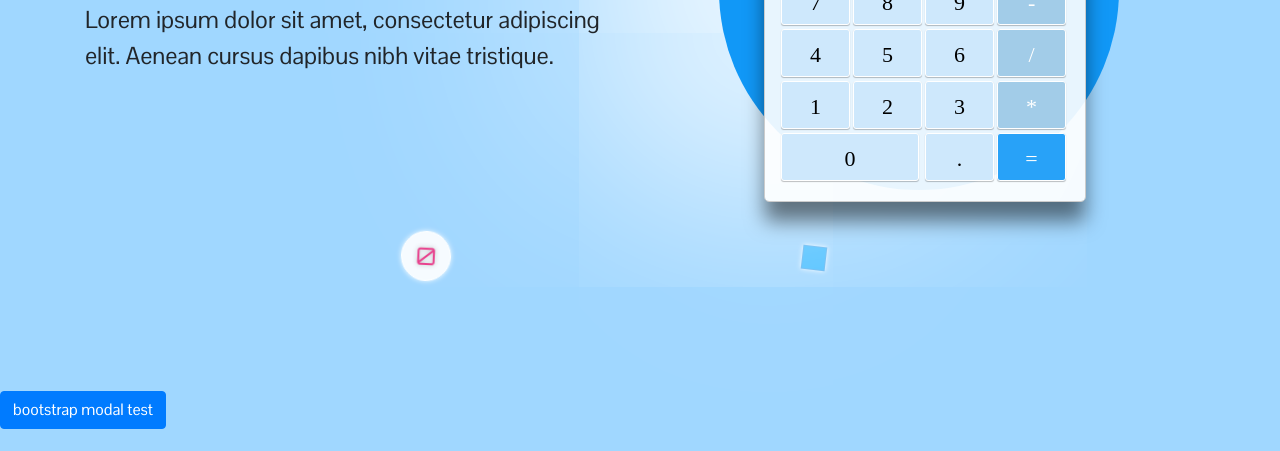
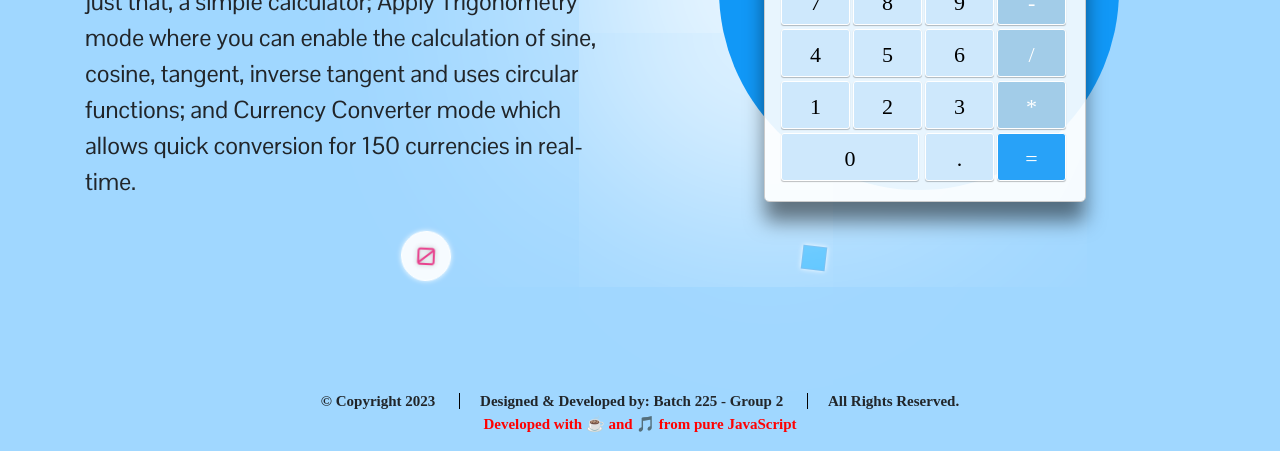
Before and after one commit to RubyRubz/CALC_PROJECT, a plain HTML site: page index.html in a window 1280 px wide. Shown: the part 476-927 px from the top of the page. Before the commit the page ends 905 px from the top, so only its background shows below. Drawn offline with nearby package versions, Linux system fonts and the light colour scheme; a web font is replaced by a local one.

Commit message:
added web content

```diff
--- a/asset_builder/css/common/_global.scss
+++ b/asset_builder/css/common/_global.scss
@@ -83,3 +83,24 @@ h6 {
     animation: .25s ease 0s 1 pulse;
   }
 }
+
+footer {
+  text-align: center;
+  font-family: 'Stint Ultra Expanded', serif;
+  font-size: 15px;
+  font-weight: bold;
+
+  p {
+    color: red;
+  }
+
+  span {
+    border-right: 1px solid black;
+    padding-left: 20px;
+    padding-right: 20px;
+
+    &:nth-of-type(3) {
+      border-right: 0;
+    }
+  }
+}
--- a/index.html
+++ b/index.html
@@ -3,7 +3,7 @@
 <head>
     <meta charset="utf-8">
     <meta name="viewport" content="width=device-width, initial-scale=1">
-    <title>YOOOOOOOOOOO!!!!!</title>
+    <title>Simple Calculator</title>
     <link rel="icon" type="image/x-icon" href="./dist/images/favicon.png">
 		<link rel="stylesheet" href="https://cdnjs.cloudflare.com/ajax/libs/animate.css/4.1.1/animate.min.css" integrity="sha512-c42qTSw/wPZ3/5LBzD+Bw5f7bSF2oxou6wEb+I/lqeaKV5FDIfMvvRp772y4jcJLKuGUOpbJMdg/BTl50fJYAw==" crossorigin="anonymous" referrerpolicy="no-referrer" />
     <link rel="stylesheet" type="text/css" href="./dist/css/style.min.css">
@@ -14,10 +14,10 @@
 <div class="container">
 	<div class="row" id="blue_row">
 		<div class="col-md-6 col-12 d-flex flex-column justify-content-center" id="left-side">
-			<h4 class="d-inline-block p-2 rounded align-self-start">Batch 225</h4>
+			<h4 class="d-inline-block p-2 rounded align-self-start">Batch 225 - Group 2</h4>
 			<h1>Simple Calculator</h1>
 
-			<p class="mt-2">Lorem ipsum dolor sit amet, consectetur adipiscing elit. Aenean cursus dapibus nibh vitae tristique.</p>
+			<p class="mt-2">A web-based calculator that doesn't skimp on simplicity or functionality. It has the basic operations and can be put in either mode: Simple Mode which is just that, a simple calculator; Apply Trigonometry mode where you can enable the calculation of sine, cosine, tangent, inverse tangent and uses circular functions; and Currency Converter mode which allows quick conversion for 150 currencies in real-time.</p>
 		</div>
 
 		<div class="col-md-6 col-12 d-flex flex-column justify-content-center align-items-center" id="right-side">
@@ -403,11 +403,11 @@
 </div>
 
 <!-- Button trigger modal -->
-<button type="button" class="btn btn-primary" data-toggle="modal" data-target="#exampleModal">
+<!-- <button type="button" class="btn btn-primary" data-toggle="modal" data-target="#exampleModal">
   bootstrap modal test
 </button>
 
-<!-- Modal -->
+
 <div class="modal fade" id="exampleModal" tabindex="-1" role="dialog" aria-labelledby="exampleModalLabel" aria-hidden="true">
   <div class="modal-dialog" role="document">
     <div class="modal-content">
@@ -426,7 +426,15 @@
       </div>
     </div>
   </div>
-</div>
+</div> -->
+
+				<footer>
+            <!-- Creates an inline element -->
+            <span>&copy; Copyright 2023 </span>
+            <span> Designed & Developed by: Batch 225 - Group 2 </span>
+            <span> All Rights Reserved.</span>
+            <p>Developed with ☕ and 🎵 from pure JavaScript</p>
+        </footer>
 
 <script type="text/javascript" src="./dist/js/main.min.js"></script>
 </body>
```
Also changed, not shown: dist/css/style.min.css.
